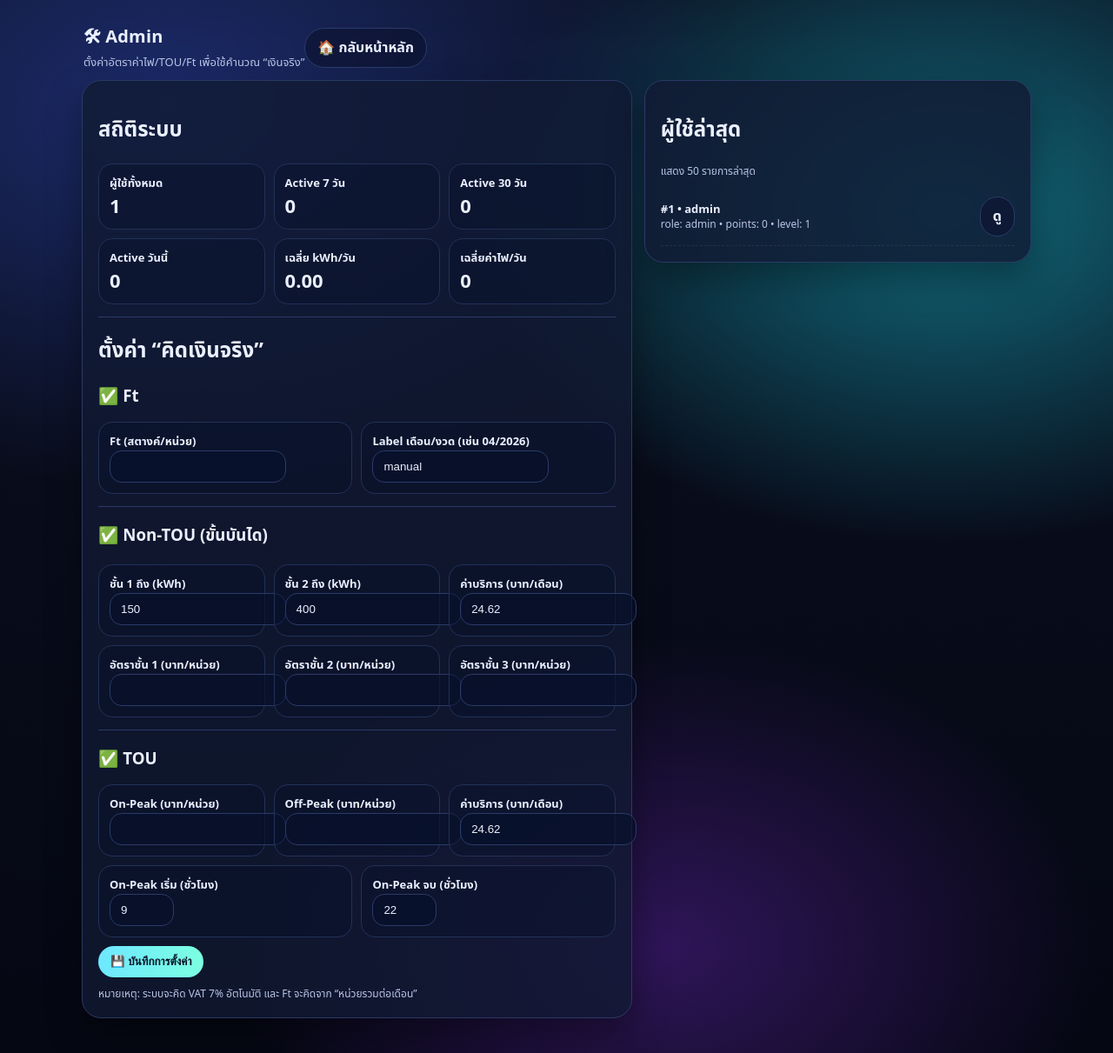
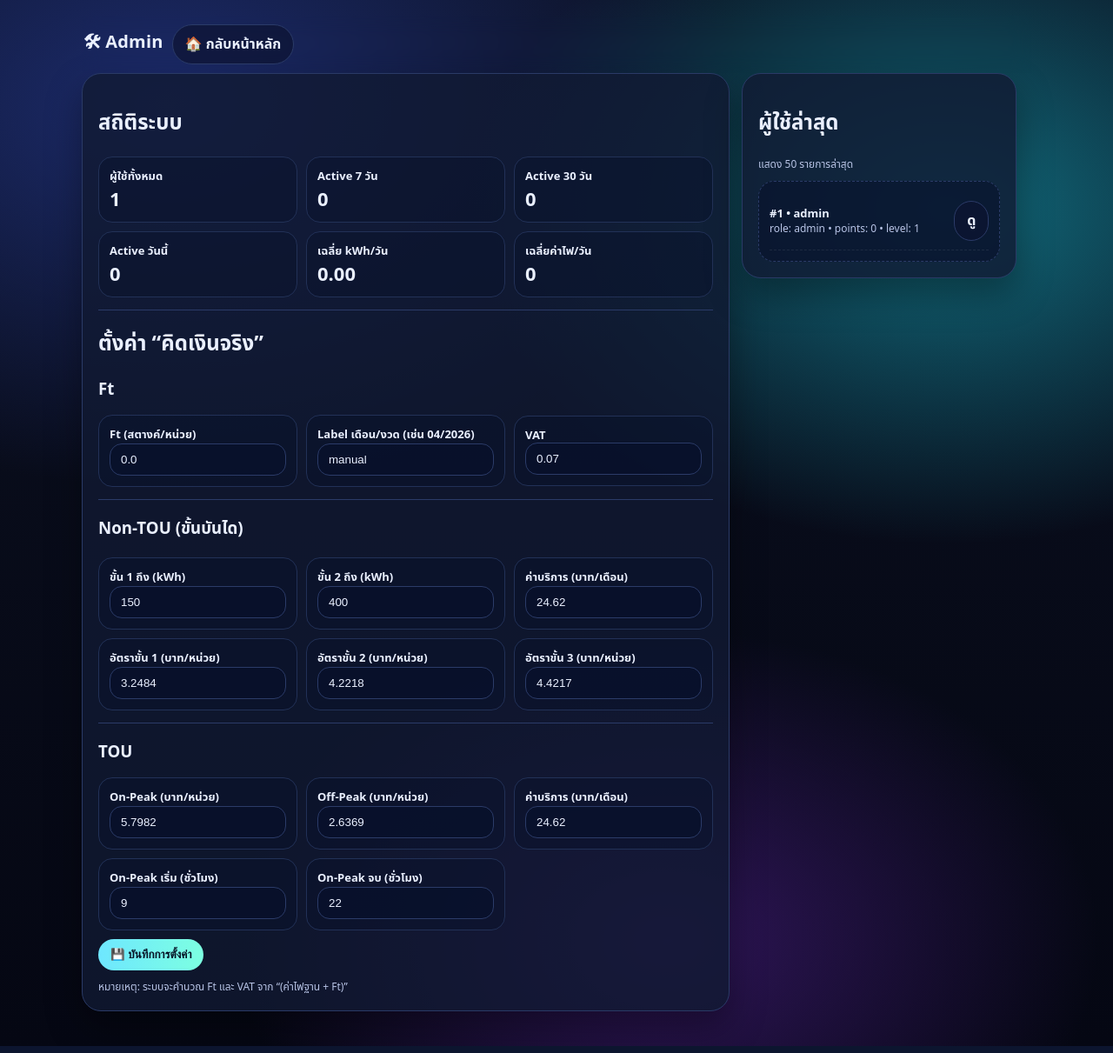
Before and after one commit to apiwatMea/energy-life, a Flask app: page /admin in a window 1280 px wide. Shown: the whole page at 87% size. Run offline with Flask 3, Linux system fonts and the light colour scheme; the visitor is signed in with stand-in values (Sample User, id 1); data comes from the database, SQL or seed files in the repository; data that the repository does not hold is empty.

Commit message:
Update admin.html

```diff
--- a/templates/admin.html
+++ b/templates/admin.html
@@ -10,14 +10,9 @@
 <body class="bg">
 <div class="shell">
   <header class="top bar">
-    <div class="row between">
-      <div>
-        <div class="title">🛠 Admin</div>
-        <div class="subtitle muted">ตั้งค่าอัตราค่าไฟ/TOU/Ft เพื่อใช้คำนวณ “เงินจริง”</div>
-      </div>
-      <div class="row gap">
-        <a class="btn" href="{{ url_for('home') }}">🏠 กลับหน้าหลัก</a>
-      </div>
+    <div class="row gap">
+      <div class="title">🛠 Admin</div>
+      <a class="btn" href="{{ url_for('home') }}">🏠 กลับหน้าหลัก</a>
     </div>
   </header>
 
@@ -28,8 +23,6 @@
         <div class="mini"><div class="mini-title">ผู้ใช้ทั้งหมด</div><div class="big">{{ total_users }}</div></div>
         <div class="mini"><div class="mini-title">Active 7 วัน</div><div class="big">{{ active_7d }}</div></div>
         <div class="mini"><div class="mini-title">Active 30 วัน</div><div class="big">{{ active_30d }}</div></div>
-      </div>
-      <div class="grid3 mt2">
         <div class="mini"><div class="mini-title">Active วันนี้</div><div class="big">{{ todays }}</div></div>
         <div class="mini"><div class="mini-title">เฉลี่ย kWh/วัน</div><div class="big">{{ "%.2f"|format(avg_kwh) }}</div></div>
         <div class="mini"><div class="mini-title">เฉลี่ยค่าไฟ/วัน</div><div class="big">{{ "%.0f"|format(avg_cost) }}</div></div>
@@ -39,77 +32,78 @@
 
       <h2>ตั้งค่า “คิดเงินจริง”</h2>
       <form method="post" action="{{ url_for('admin_settings') }}">
-        <h3>✅ Ft</h3>
-        <div class="row gap mt2">
+        <h3>Ft</h3>
+        <div class="row gap mt">
           <div class="mini grow">
             <div class="mini-title">Ft (สตางค์/หน่วย)</div>
-            <input name="ft_stang_per_kwh" type="number" step="0.01" value="{{ settings.ft_stang_per_kwh }}"/>
+            <input name="ft_rate" value="{{ settings.get('ft_rate', 0) }}" />
           </div>
           <div class="mini grow">
             <div class="mini-title">Label เดือน/งวด (เช่น 04/2026)</div>
-            <input name="ft_label" type="text" value="{{ settings.ft_label }}"/>
+            <input name="ft_label" value="{{ settings.get('ft_label', 'manual') }}" />
+          </div>
+          <div class="mini grow">
+            <div class="mini-title">VAT</div>
+            <input name="vat_rate" value="{{ settings.get('vat_rate', 0.07) }}" />
           </div>
         </div>
 
         <div class="divider"></div>
 
-        <h3>✅ Non-TOU (ขั้นบันได)</h3>
+        <h3>Non-TOU (ขั้นบันได)</h3>
         <div class="grid3 mt2">
           <div class="mini">
-            <div class="mini-title">ชั้น 1 ถึง (kWh)</div>
-            <input name="non_tou_tier1_kwh" type="number" step="1" value="{{ settings.non_tou_tier1_kwh }}"/>
+            <div class="mini-title">ขั้น 1 ถึง (kWh)</div>
+            <input name="non_tou_tier1_kwh" value="{{ settings.get('non_tou_tier1_kwh', 150) }}"/>
           </div>
           <div class="mini">
-            <div class="mini-title">ชั้น 2 ถึง (kWh)</div>
-            <input name="non_tou_tier2_kwh" type="number" step="1" value="{{ settings.non_tou_tier2_kwh }}"/>
+            <div class="mini-title">ขั้น 2 ถึง (kWh)</div>
+            <input name="non_tou_tier2_kwh" value="{{ settings.get('non_tou_tier2_kwh', 400) }}"/>
           </div>
           <div class="mini">
             <div class="mini-title">ค่าบริการ (บาท/เดือน)</div>
-            <input name="non_tou_service_fee" type="number" step="0.01" value="{{ settings.non_tou_service_fee }}"/>
+            <input name="non_tou_service_fee" value="{{ settings.get('non_tou_service_fee', 24.62) }}"/>
+          </div>
+          <div class="mini">
+            <div class="mini-title">อัตราขั้น 1 (บาท/หน่วย)</div>
+            <input name="non_tou_rate1" value="{{ settings.get('non_tou_rate1', 3.2484) }}"/>
+          </div>
+          <div class="mini">
+            <div class="mini-title">อัตราขั้น 2 (บาท/หน่วย)</div>
+            <input name="non_tou_rate2" value="{{ settings.get('non_tou_rate2', 4.2218) }}"/>
+          </div>
+          <div class="mini">
+            <div class="mini-title">อัตราขั้น 3 (บาท/หน่วย)</div>
+            <input name="non_tou_rate3" value="{{ settings.get('non_tou_rate3', 4.4217) }}"/>
+          </div>
+        </div>
+
+        <div class="divider"></div>
+
+        <h3>TOU</h3>
+        <div class="grid3 mt2">
+          <div class="mini">
+            <div class="mini-title">On-Peak (บาท/หน่วย)</div>
+            <input name="tou_on_rate_real" value="{{ settings.get('tou_on_rate_real', 5.7982) }}"/>
+          </div>
+          <div class="mini">
+            <div class="mini-title">Off-Peak (บาท/หน่วย)</div>
+            <input name="tou_off_rate_real" value="{{ settings.get('tou_off_rate_real', 2.6369) }}"/>
+          </div>
+          <div class="mini">
+            <div class="mini-title">ค่าบริการ (บาท/เดือน)</div>
+            <input name="tou_service_fee" value="{{ settings.get('tou_service_fee', 24.62) }}"/>
           </div>
         </div>
 
         <div class="grid3 mt2">
           <div class="mini">
-            <div class="mini-title">อัตราชั้น 1 (บาท/หน่วย)</div>
-            <input name="non_tou_tier1_rate" type="number" step="0.0001" value="{{ settings.non_tou_tier1_rate }}"/>
+            <div class="mini-title">On-Peak เริ่ม (ชั่วโมง)</div>
+            <input name="on_peak_start" value="{{ settings.get('on_peak_start', 9) }}"/>
           </div>
           <div class="mini">
-            <div class="mini-title">อัตราชั้น 2 (บาท/หน่วย)</div>
-            <input name="non_tou_tier2_rate" type="number" step="0.0001" value="{{ settings.non_tou_tier2_rate }}"/>
-          </div>
-          <div class="mini">
-            <div class="mini-title">อัตราชั้น 3 (บาท/หน่วย)</div>
-            <input name="non_tou_tier3_rate" type="number" step="0.0001" value="{{ settings.non_tou_tier3_rate }}"/>
-          </div>
-        </div>
-
-        <div class="divider"></div>
-
-        <h3>✅ TOU</h3>
-        <div class="grid3 mt2">
-          <div class="mini">
-            <div class="mini-title">On-Peak (บาท/หน่วย)</div>
-            <input name="tou_on_rate" type="number" step="0.0001" value="{{ settings.tou_on_rate }}"/>
-          </div>
-          <div class="mini">
-            <div class="mini-title">Off-Peak (บาท/หน่วย)</div>
-            <input name="tou_off_rate" type="number" step="0.0001" value="{{ settings.tou_off_rate }}"/>
-          </div>
-          <div class="mini">
-            <div class="mini-title">ค่าบริการ (บาท/เดือน)</div>
-            <input name="tou_service_fee" type="number" step="0.01" value="{{ settings.tou_service_fee }}"/>
-          </div>
-        </div>
-
-        <div class="row gap mt2">
-          <div class="mini grow">
-            <div class="mini-title">On-Peak เริ่ม (ชั่วโมง)</div>
-            <input name="on_peak_start" type="number" min="0" max="23" step="1" value="{{ settings.on_peak_start }}"/>
-          </div>
-          <div class="mini grow">
             <div class="mini-title">On-Peak จบ (ชั่วโมง)</div>
-            <input name="on_peak_end" type="number" min="0" max="23" step="1" value="{{ settings.on_peak_end }}"/>
+            <input name="on_peak_end" value="{{ settings.get('on_peak_end', 22) }}"/>
           </div>
         </div>
 
@@ -118,7 +112,7 @@
         </div>
 
         <div class="muted small mt2">
-          หมายเหตุ: ระบบจะคิด VAT 7% อัตโนมัติ และ Ft จะคิดจาก “หน่วยรวมต่อเดือน”
+          หมายเหตุ: ระบบจะคำนวณ Ft และ VAT จาก “(ค่าไฟฐาน + Ft)”
         </div>
       </form>
     </section>
@@ -126,7 +120,7 @@
     <aside class="card">
       <h2>ผู้ใช้ล่าสุด</h2>
       <div class="muted small">แสดง 50 รายการล่าสุด</div>
-      <div class="mt2">
+      <div class="panel mt2">
         {% for u in users %}
           <div style="padding:10px 0;border-bottom:1px dashed rgba(255,255,255,.08);">
             <div class="row between">
```
